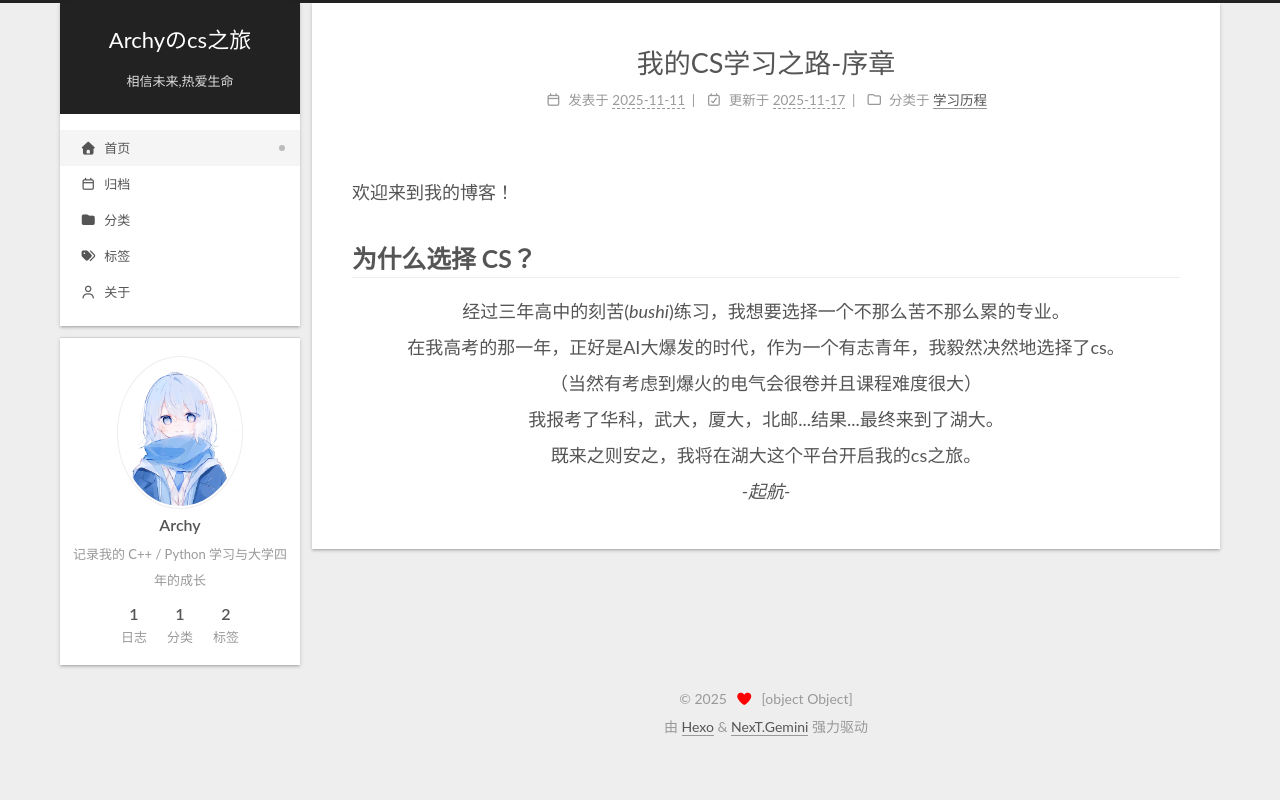
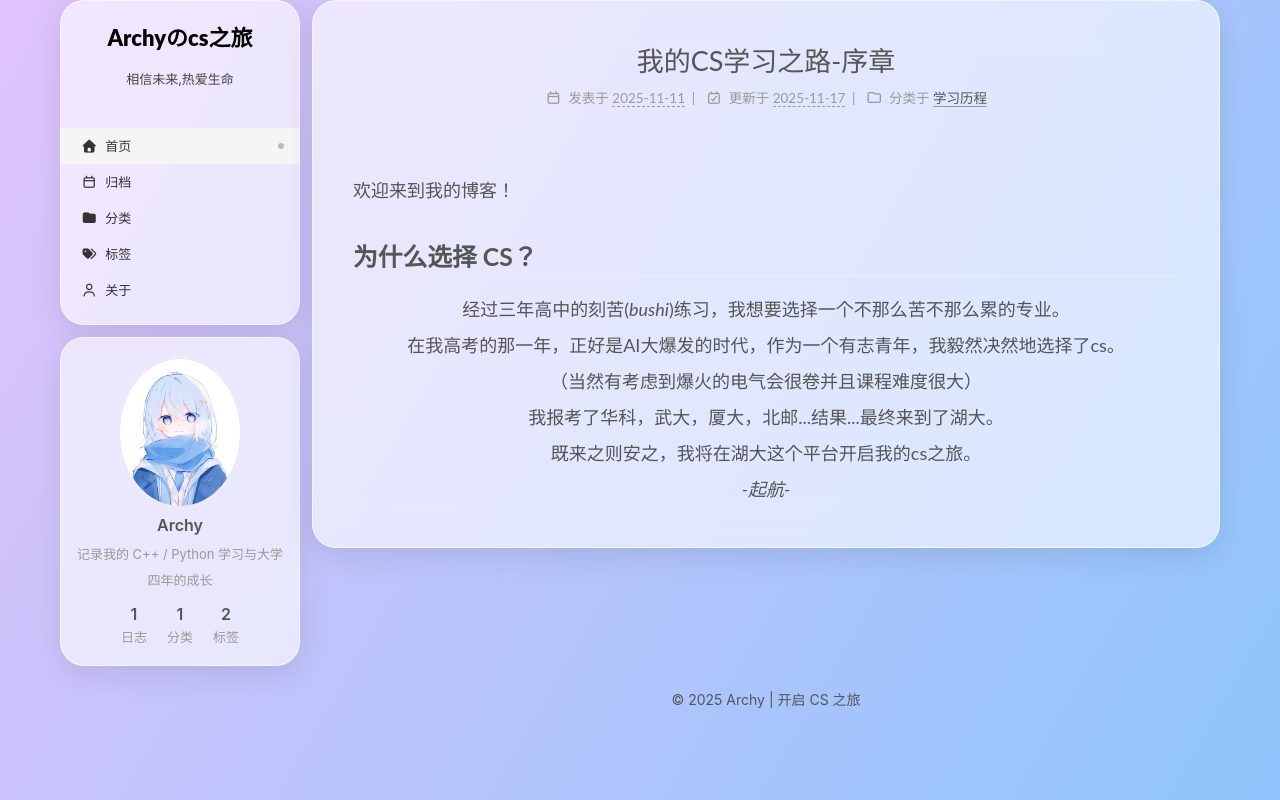
Before and after one commit to Archyup/Archyup.github.io, a plain HTML site: page index.html in a window 1280 px wide. Drawn offline with nearby package versions, Linux system fonts and the light colour scheme.

Commit message:
Site updated: 2025-11-20 19:53:47

```diff
--- a/css/main.css
+++ b/css/main.css
@@ -1253,7 +1253,7 @@ pre code {
     vertical-align: middle;
   }
   .links-of-author a::before {
-    background: #001275;
+    background: #88ff82;
     display: inline-block;
     margin-right: 3px;
     transform: translateY(-2px);
@@ -2726,3 +2726,74 @@ header.header {
     padding: 10px 12px;
   }
 }
+/* =========================================================
+   Hexo NexT Apple Style (Gradient Version)
+   ========================================================= */
+body {
+/* 既然图片加载不出来，我们直接用苹果风的极光渐变色，这绝对能显示 */
+  background: linear-gradient(120deg, #e0c3fc 0%, #8ec5fc 100%) !important;
+  background-attachment: fixed !important;
+/* 强制苹果字体 */
+  font-family: -apple-system, BlinkMacSystemFont, "SF Pro SC", "SF Pro Text", "Helvetica Neue", "PingFang SC", "Microsoft YaHei", sans-serif !important;
+}
+/* 卡片样式：白底半透明 + 磨砂 */
+.header,
+.post-block,
+.sidebar-inner,
+.header-inner,
+.comments,
+.pagination {
+  background: rgba(255,255,255,0.6) !important;
+  backdrop-filter: blur(20px); /* 模糊滤镜 */
+  -webkit-backdrop-filter: blur(20px);
+  border-radius: 24px !important; /* 更大的圆角 */
+  border: 1px solid rgba(255,255,255,0.6);
+  box-shadow: 0 8px 30px rgba(0,0,0,0.1) !important;
+}
+/* 修正页脚那个烦人的 object Object */
+/* 既然配置改不好，我们直接用 CSS 暴力隐藏旧的，手写一个新的 */
+.footer-inner {
+  font-size: 0 !important; /* 隐藏原有文字 */
+}
+.footer-inner:after {
+  content: "© 2025 Archy | 开启 CS 之旅"; /* 手写你想要的内容 */
+  font-size: 14px !important;
+  color: #555;
+  display: block;
+}
+/* 其他微调 */
+.headband {
+  display: none;
+}
+.site-brand-container {
+  background: transparent !important;
+}
+.btn {
+  border-radius: 20px !important;
+  background: #0071e3 !important;
+  border: none !important;
+}
+/* =========================================================
+   修复左上角文字颜色 (Fix Header Contrast)
+   ========================================================= */
+/* 1. 强制把标题和副标题变成深黑色 */
+.site-title {
+  color: #000 !important; /* 纯黑 */
+  font-weight: 900 !important; /* 加粗 */
+}
+.site-subtitle {
+  color: #444 !important; /* 深灰，拉开层次 */
+}
+/* 2. 菜单项文字 (首页、归档等) 也改成黑色 */
+.menu-item a {
+  color: #333 !important;
+}
+/* 3. 菜单图标颜色 (前面的小房子图标等) */
+.menu-item i {
+  color: #333 !important;
+}
+/* 4. 鼠标悬停时变回苹果蓝 */
+.menu-item a:hover,
+.menu-item a:hover i {
+  color: #0071e3 !important;
+}
```
Also changed, not shown: sitemap.xml (+4 -4 lines), images/apple-bg.jpg (added).
